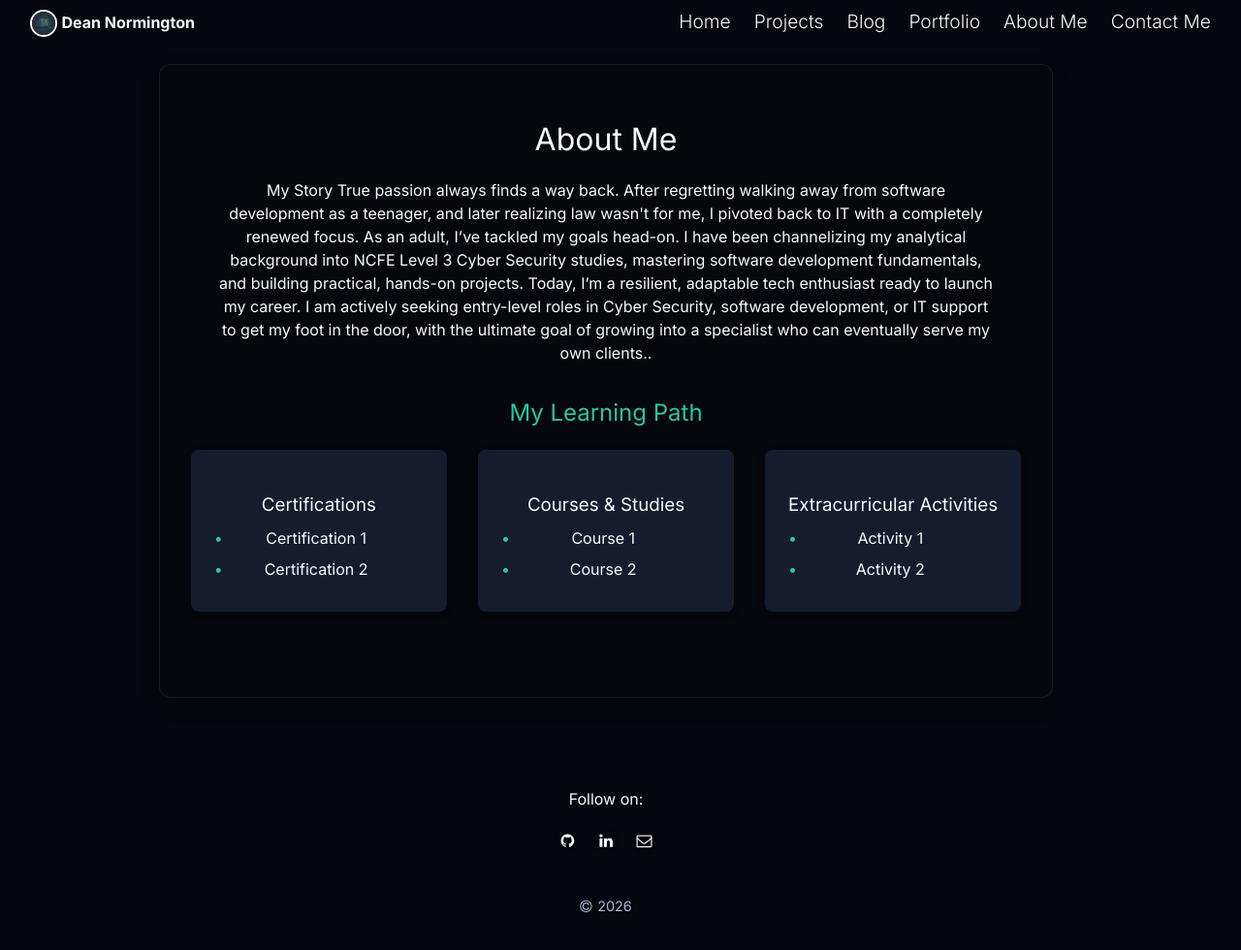
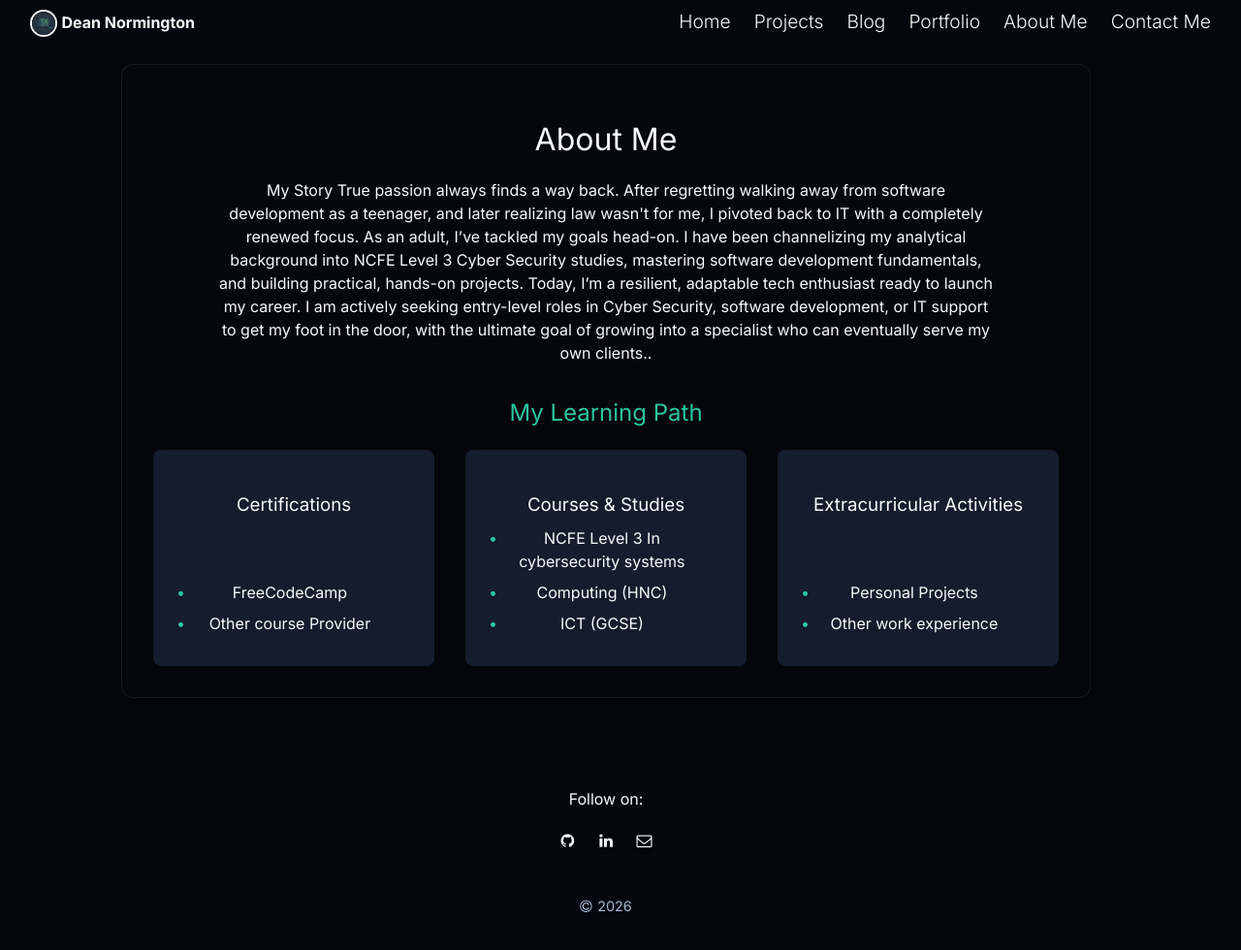
Before and after one commit to dean-js/dnormingtonlaw.uk, a Jekyll site: the page built from about.md, in a window 1280 px wide and 984 px high. Shown: the top 980 px of the window at 97% size. Built offline with Jekyll 4.4.1, drawn with Linux system fonts in a browser that asks for light colours.

Commit message:
chnages to about me cards

```diff
--- a/about.md
+++ b/about.md
@@ -17,22 +17,23 @@
     <div class="learning-item">
       <h3>Certifications</h3>
       <ul>
-        <li>Certification 1</li>
-        <li>Certification 2</li>
+        <li>FreeCodeCamp</li>
+        <li>Other course Provider</li>
       </ul>
     </div>
     <div class="learning-item">
       <h3>Courses & Studies</h3>
       <ul>
-        <li>Course 1</li>
-        <li>Course 2</li>
+        <li>NCFE Level 3 In cybersecurity systems</li>
+        <li>Computing (HNC)</li>
+        <li>ICT (GCSE)</li>
       </ul>
     </div>
     <div class="learning-item">
       <h3>Extracurricular Activities</h3>
       <ul>
-        <li>Activity 1</li>
-        <li>Activity 2</li>
+        <li>Personal Projects</li>
+        <li>Other work experience</li>
       </ul>
     </div>
   </div>
```
